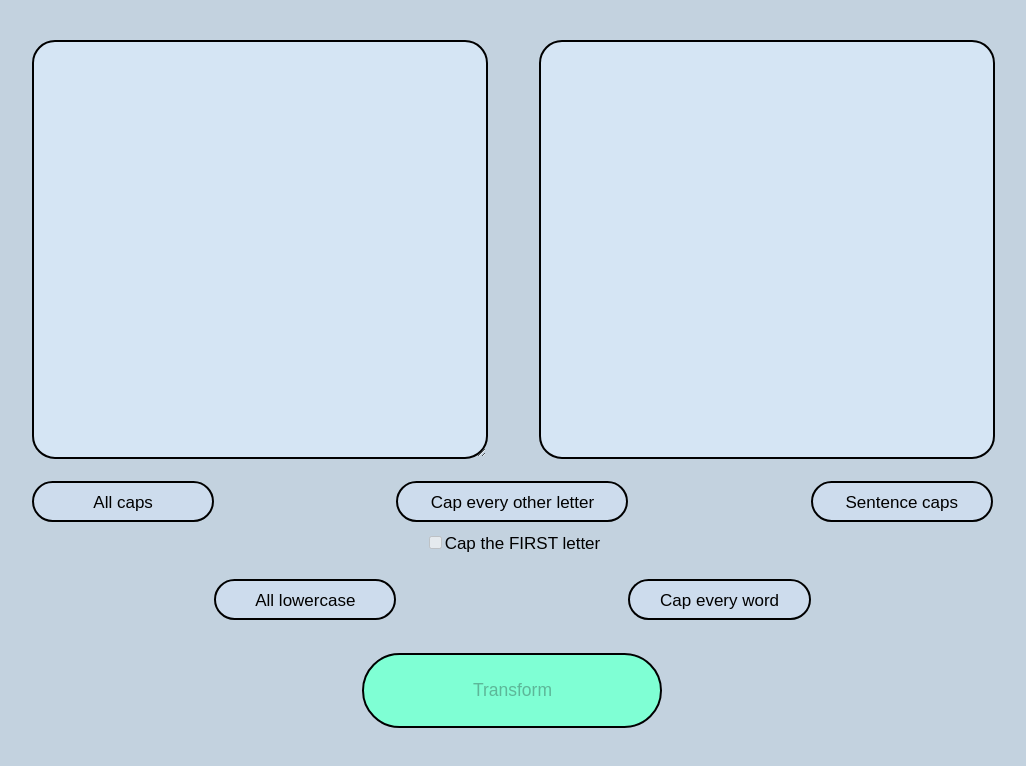
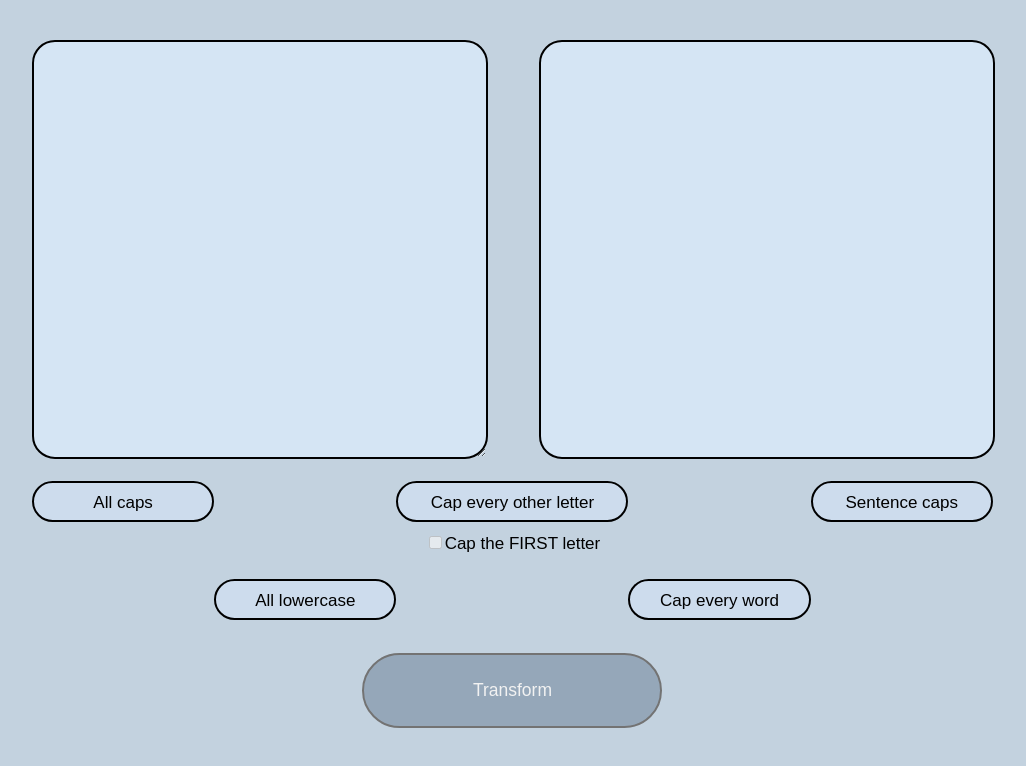
Before and after one commit to letmeeatbrioche/capitalization-app, a Next.js app: page / in a window 1280 px wide. Shown: the top 766 px of the page, without its empty margins (128-1154 px from the left). Built offline with nearby package versions, Linux system fonts and the light colour scheme.

Commit message:
Add conditional styling

```diff
--- a/src/components/Form.tsx
+++ b/src/components/Form.tsx
@@ -89,7 +89,8 @@ const Form = () => {
           <label htmlFor="sentence">Sentence caps</label>
         </div>
 
-        <button className="transform" type="submit" disabled={selected ? false : true}>Transform</button>
+        <button className="transform" type="submit" disabled={selected ? false : true} style={{backgroundColor: !selected && 'rgb(149, 167, 185)', color: !selected && 'rgb(242, 242, 242)', border: !selected && '2px solid rgb(115, 115, 115)'}}>Transform</button>
+        {/* style={{backgroundColor: 'rgb(149, 167, 185)', color: 'rgb(242, 242, 242)', border: '2px solid rgb(115, 115, 115)'}} */}
 
         {/* <AllCapsOption selectOption={() => handleOptionClick('All caps')} /> */}
         {/* <AllLowercaseOption selectOption={() => handleOptionClick('All lowercase')} /> */}
```
